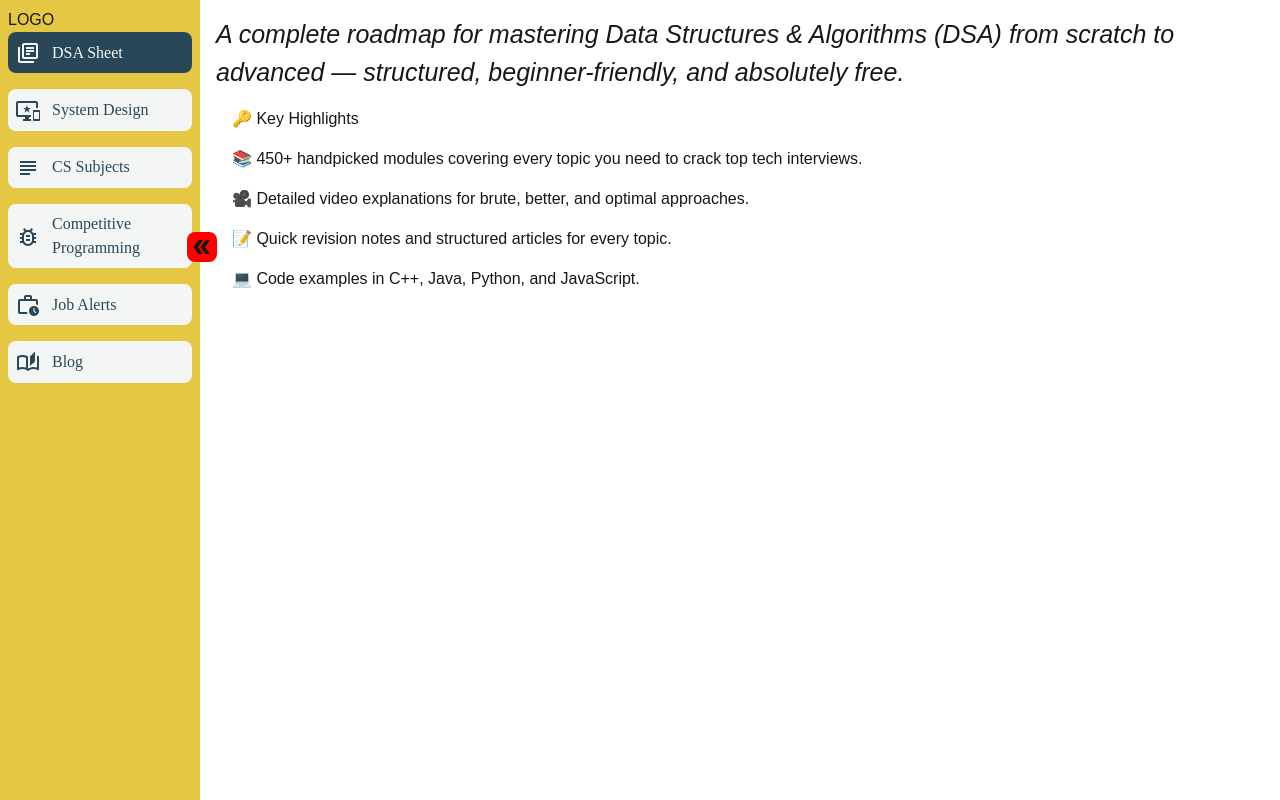
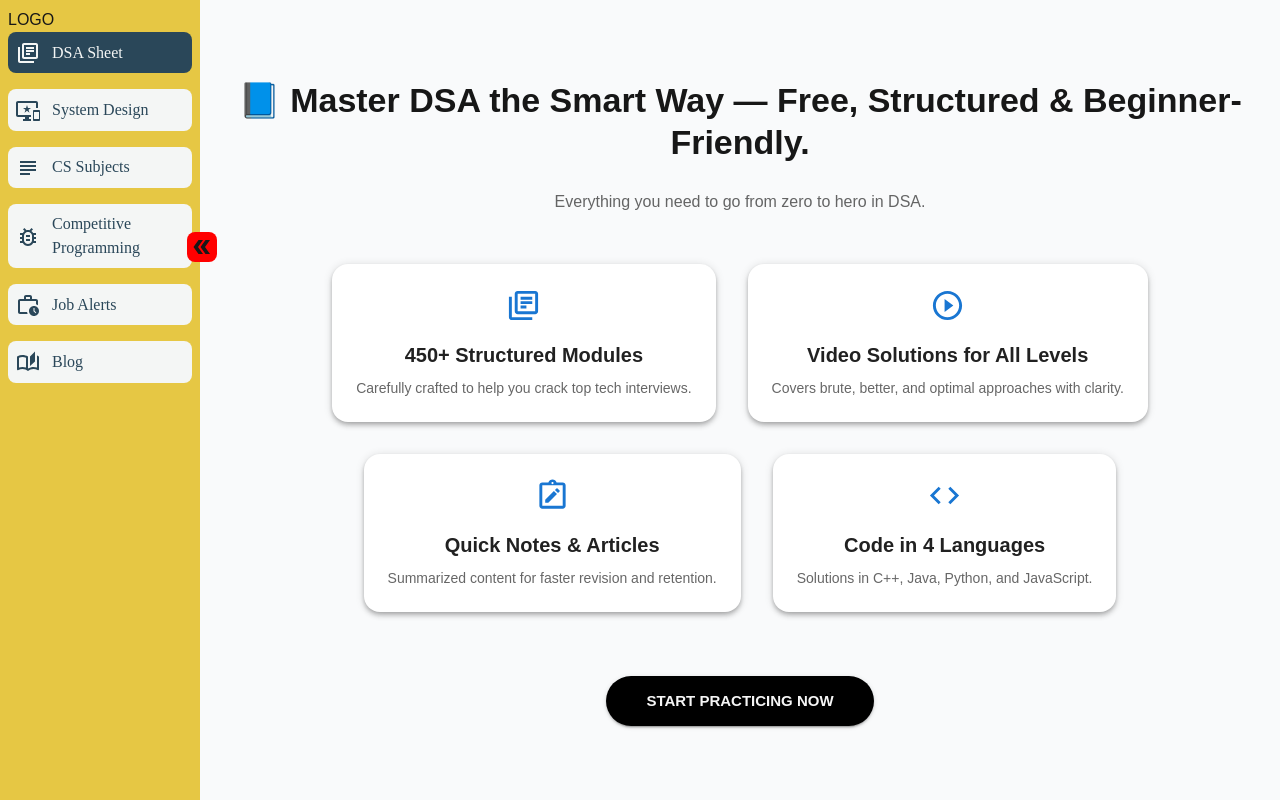
Before and after one commit to dkhobragade/Built-For-Success-, a Next.js app in the folder frontend/: page /dsa in a window 1280 px wide. Built offline with nearby package versions, Linux system fonts and the light colour scheme; what @mui/material-nextjs would draw is missing.

Commit message:
Refactor DSA page layout and enhance UI components; remove DSAContent constant; update ColorButton props to include sx; add new highlights section for better user engagement.

```diff
--- a/frontend/app/(with-sidebar)/dsa/page.tsx
+++ b/frontend/app/(with-sidebar)/dsa/page.tsx
@@ -1,28 +1,83 @@
-import { DSAContent } from "@/lib/constants";
-import { Box, List, ListItem, Typography } from "@mui/material";
+import ColorButton from "@/components/ui/ColorButton";
+import { LibraryBooksOutlined, PlayCircleOutline, NoteAltOutlined, CodeOutlined } from "@mui/icons-material";
+import { Box, Grid, Paper, Typography } from "@mui/material";
 
 export default function Page ()
 {
 
-    const renderList = () =>
-    {
-        return <>
-            { DSAContent.map( ( text, idx ) => <ListItem key={ idx }>
-                { text }
-            </ListItem> ) }
-        </>
-    }
-    return <Box padding={ 2 }  >
-        <Typography fontSize={ 25 } fontStyle="italic" fontWeight={ 500 } >
-            A complete roadmap for mastering Data Structures & Algorithms (DSA) from scratch to advanced — structured, beginner-friendly, and absolutely free.
+
+    const highlights = [
+        {
+            title: "450+ Structured Modules",
+            description: "Carefully crafted to help you crack top tech interviews.",
+            icon: <LibraryBooksOutlined fontSize="large" color="primary" />,
+        },
+        {
+            title: "Video Solutions for All Levels",
+            description: "Covers brute, better, and optimal approaches with clarity.",
+            icon: <PlayCircleOutline fontSize="large" color="primary" />,
+        },
+        {
+            title: "Quick Notes & Articles",
+            description: "Summarized content for faster revision and retention.",
+            icon: <NoteAltOutlined fontSize="large" color="primary" />,
+        },
+        {
+            title: "Code in 4 Languages",
+            description: "Solutions in C++, Java, Python, and JavaScript.",
+            icon: <CodeOutlined fontSize="large" color="primary" />,
+        },
+    ];
+
+    return <Box px={ 4 } py={ 10 } textAlign="center" bgcolor="#f9fafb">
+        <Typography variant="h4" fontWeight={ 700 } mb={ 3 }>
+            📘 Master DSA the Smart Way — Free, Structured & Beginner-Friendly.
         </Typography>
-        <Typography component="div" >
-            <List>
-                <ListItem>
-                    🔑 Key Highlights
-                </ListItem>
-                { renderList() }
-            </List>
+
+        <Typography variant="subtitle1" color="text.secondary" mb={ 6 }>
+            Everything you need to go from zero to hero in DSA.
         </Typography>
+
+        <Grid container spacing={ 4 } justifyContent="center">
+            { highlights.map( ( item, index ) => (
+                <Grid key={ index } >
+                    <Paper
+                        elevation={ 4 }
+                        sx={ {
+                            p: 3,
+                            borderRadius: 4,
+                            height: "100%",
+                            transition: "transform 0.3s",
+                            "&:hover": { transform: "scale(1.05)" },
+                        } }
+                    >
+                        <Box display="flex" justifyContent="center" mb={ 2 }>
+                            { item.icon }
+                        </Box>
+                        <Typography variant="h6" fontWeight="bold" gutterBottom>
+                            { item.title }
+                        </Typography>
+                        <Typography variant="body2" color="text.secondary">
+                            { item.description }
+                        </Typography>
+                    </Paper>
+                </Grid>
+            ) ) }
+        </Grid>
+        <ColorButton
+            sx={ { marginTop: 8, paddingLeft: 5, paddingRight: 5, paddingTop: 1.5, paddingBottom: 1.5, borderRadius: "999px", fontWeight: "600" } }
+            size="large" variant="contained" text="Start Practicing Now" />
     </Box>
 }
+
+
+// 🧾 Notes
+// This course is built with a problem-solving-first approach, guiding you through every pattern and logic with clarity.
+
+// Many questions include in-depth explanations and solution codes with variations.
+
+// For practice, we’ve embedded direct links where available. If certain problems are unavailable on platforms like LeetCode due to copyright, we’ll provide detailed in-site content or TUF+ free trial links where needed.
+
+// No third-party distractions. Our focus is on delivering a consistent, high-quality experience directly through our platform.
+
+// ✨ Note: You chose our platform because of the clarity, structure, and value we offer — not just for external practice links. Stay focused, stay consistent. Everything you need is right here.
--- a/frontend/app/(with-sidebar)/layout.tsx
+++ b/frontend/app/(with-sidebar)/layout.tsx
@@ -4,9 +4,13 @@ import { Box } from "@mui/material";
 export default function SidebarLayout ( { children }: { children: React.ReactNode } )
 {
     return (
-        <Box className="flex">
-            <Sidebar />
-            <main className="flex-1">{ children }</main>
+        <Box className="flex h-screen">
+            <Box className="h-screen sticky top-0">
+                <Sidebar />
+            </Box>
+            <Box className="flex-1 overflow-y-auto">
+                { children }
+            </Box>
         </Box>
     );
 }
--- a/frontend/components/ui/ColorButton.tsx
+++ b/frontend/components/ui/ColorButton.tsx
@@ -13,7 +13,7 @@ export default function ColorButton ( props: ColorButtonProps )
         backgroundColor: "Black"
     } ) );
 
-    return <ColorButton fullWidth={ props.fullWidth } size={ props.size } variant={ props.variant }  >
+    return <ColorButton sx={ props.sx } fullWidth={ props.fullWidth } size={ props.size } variant={ props.variant }  >
         { props.text }
     </ColorButton>
 }
--- a/frontend/lib/constants.ts
+++ b/frontend/lib/constants.ts
@@ -66,10 +66,3 @@ export const ScrollItems = [
     "❓ Interview Qs",
     "🚀 Tech Stack Mastery"
 ]
-
-export const DSAContent = [
-    "📚 450+ handpicked modules covering every topic you need to crack top tech interviews.",
-    "🎥 Detailed video explanations for brute, better, and optimal approaches.",
-    "📝 Quick revision notes and structured articles for every topic.",
-    "💻 Code examples in C++, Java, Python, and JavaScript.",
-]
--- a/frontend/types/props.ts
+++ b/frontend/types/props.ts
@@ -15,5 +15,6 @@ export interface ButtonProps {
     fullWidth?:boolean,
     loading?:boolean,
     size?:'small' | 'medium' | 'large'
-    color?:'inherit' | 'primary' | 'secondary' | 'success' | 'error' | 'info' | 'warning' | string
+    color?:'inherit' | 'primary' | 'secondary' | 'success' | 'error' | 'info' | 'warning' | string,
+    sx?: React.CSSProperties;
 }
```
